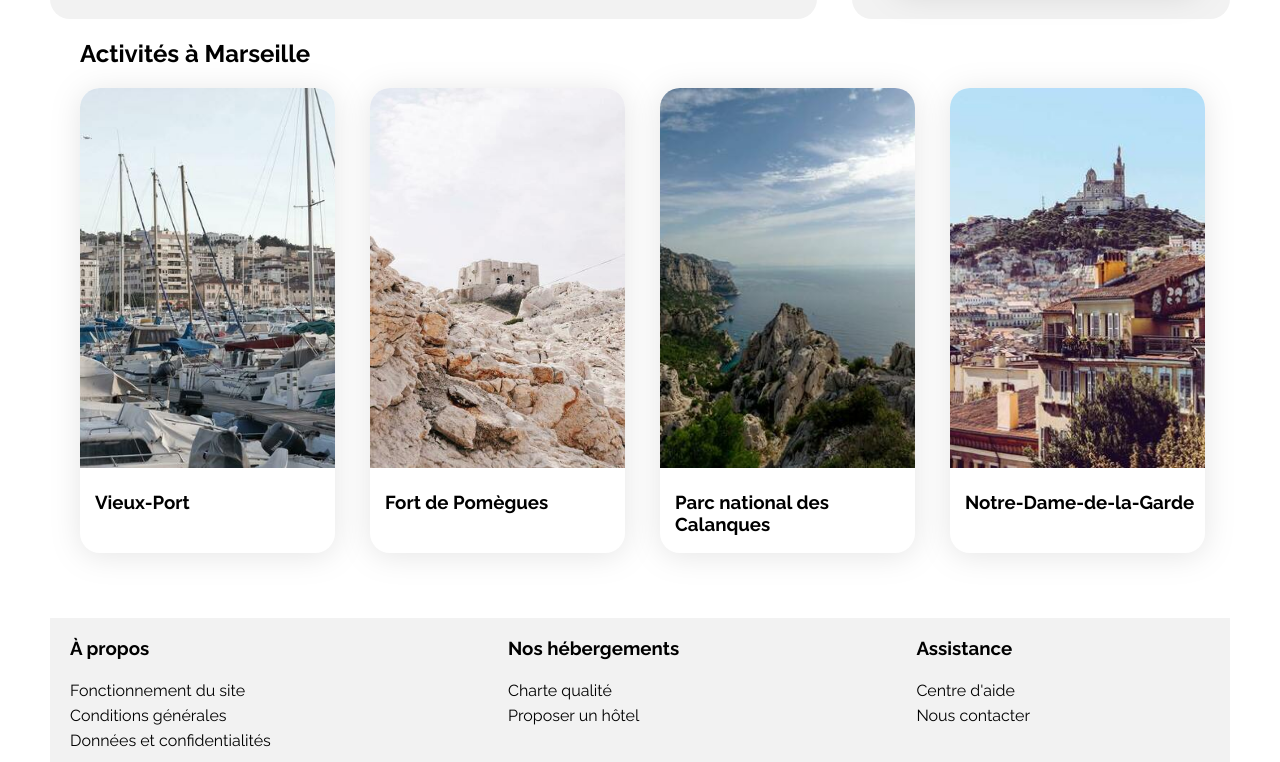
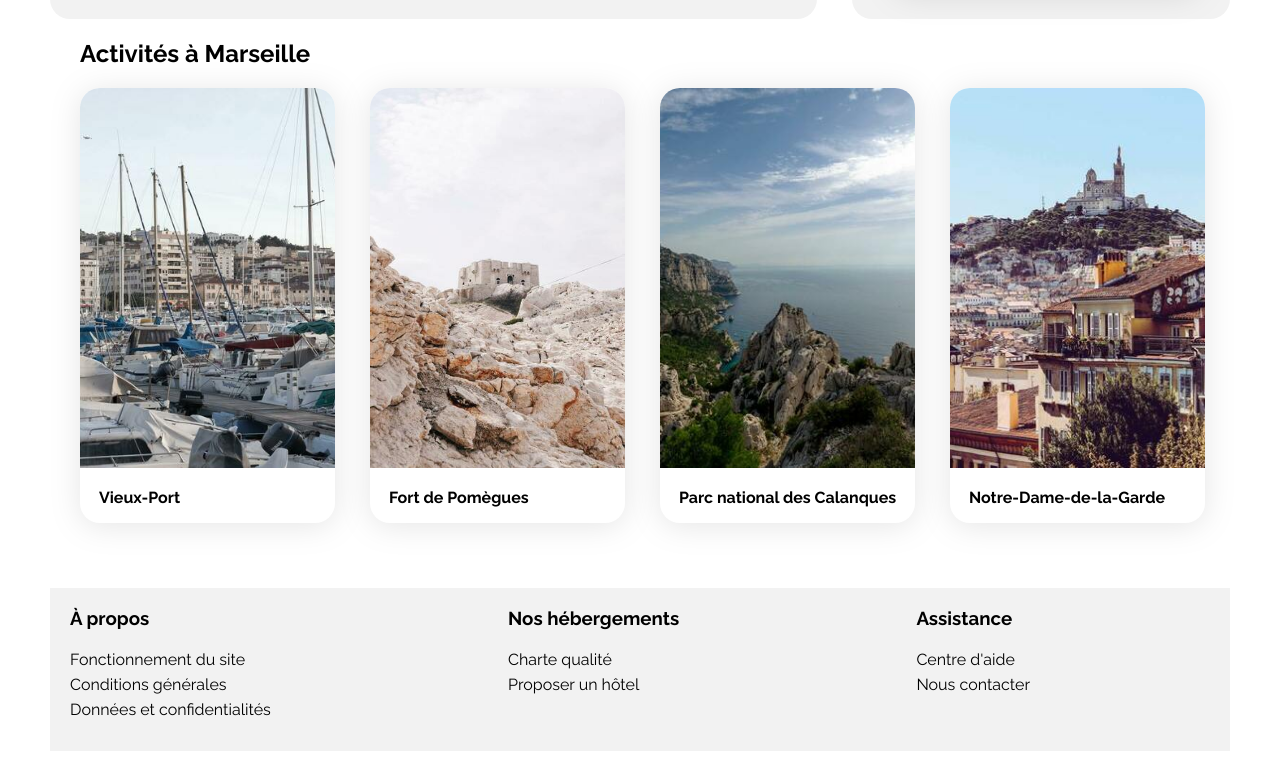
Before and after one commit to apidiya/P3-booki, a plain HTML site: page index.html in a window 1280 px wide. Shown: the part 1043-1805 px from the top of the page. Drawn offline with Linux system fonts and the light colour scheme.

```diff
--- a/css/style.css
+++ b/css/style.css
@@ -136,6 +136,7 @@ input {
     gap: 15px;
     margin-top: 35px;
     margin-bottom: 20px;
+    margin-left: 5px;
 }
 
 .filtresborder {
@@ -312,7 +313,7 @@ input {
     margin-left: 30px;
 }
 
-.activitesmarseillecardflex {
+.activitesmarseille-card-flex {
     margin: 0 10px 0 10px;
     display: flex;
     justify-content: space-around;
@@ -324,9 +325,10 @@ input {
     filter: drop-shadow(0px 3px 15px rgba(0, 0, 0, 0.1));
     border-radius: 20px;
     width: 22%;
+    margin-left: 5px;
 }
 
-.activitesmarseillecardflex img {
+.activitecard img {
     width: 100%;
     height: 380px;
     border-radius: 20px 20px 0px 0px;
@@ -334,14 +336,10 @@ input {
     max-width: 300px;
 }
 
-.activitesmarseillecardflex .card-content {
-    box-sizing: border-box;
-    padding-left: 15px;
+.activitecard h3 {
+    margin-left: 19px;
+    font-size: 16px;
 }
-
- .activitecard {
-    margin-left: 5px;
- }
 
 /* Footer */
 .footer {
--- a/index.html
+++ b/index.html
@@ -66,7 +66,7 @@
                 <p>Plus de 500 logements sont disponibles dans cette ville</p>
             </div>
 
-            <!-- div flex hébergements et populaires -->
+            <!-- Div flex hébergements et populaires -->
             <div class="hebergements-and-populaires">
                 <!-- Section Hébergements à Marseille-->
                 <section class="hebergements" id="navhebergementmarseille">
@@ -196,11 +196,11 @@
                         <a class="afficherplus" href="#" >Afficher plus</a>
                     </div>
                 </section>
-                <!-- Fin section Hébergements à Marseille -->
+                <!-- fin section Hébergements à Marseille -->
 
                 <!-- Section les plus populaires -->
                 <section class="populaires">
-                    <!-- div contenant le titre Les plus populaires et le logo charts-->
+                    <!-- div titre Les plus populaires et icône charts-->
                     <div class="populaires-title">
                         <h2 class="section-title">Les plus populaires</h2>
                         <i class="fa-solid fa-chart-line" aria-hidden="true"></i>
@@ -269,67 +269,52 @@
                         </a>
                     </div>
                 </section>
-                <!-- Fiin section Les plus populaire -->
+                <!-- fin section Les plus populaire -->
             </div>
-            <!-- Fin de la div flex hébergements et populaires -->
+            <!-- fin div flex hébergements et populaires -->
 
-            <!-- section activités a Marseille -->
+            <!-- Section activités a Marseille -->
             <section>
                 <!-- titre -->
                 <h2 id="navactivitemarseille">Activités à Marseille</h2>
-                <!-- div flex avec une nouvelle class pour les card activités-->
-                <div class="activitesmarseillecardflex">
+                <div class="activitesmarseille-card-flex">
+                    <!-- 1ere card -->
                     <article class="activitecard">
                         <a href="#">
                             <img src="./images/activites/reno-laithienne.jpg" alt="photo Vieux-Port">
-                        <div class="card-content">
-                            <div class="card-txt">
                             <h3>Vieux-Port</h3>
-                            </div>
-                        </div>
                         </a>
                     </article>
 
-
+                    <!-- 2eme card -->
                     <article class="activitecard">
                         <a href="#">
                             <img src="./images/activites/paul-hermann.jpg" alt="photo Fort de Pomègues">
-                        <div class="card-content">
-                            <div class="card-txt">
                             <h3>Fort de Pomègues</h3>
-                            </div>
-                        </div>
                         </a>
                     </article>
 
-
+                    <!-- 3eme card -->
                     <article class="activitecard">
                         <a href="#">
                             <img src="./images/activites/kilyan-sockalingum.jpg" alt="photo Parc national des Calanques">
-                        <div class="card-content">
-                            <div class="card-txt">
                             <h3>Parc national des Calanques</h3>
-                            </div>
-                        </div>
                         </a>
                     </article>
 
+                    <!-- 4eme card -->
                     <article class="activitecard">
                         <a href="#">
                             <img src="./images/activites/florian-wehde.jpg" alt="photo Notre-Dame-de-la-Garde">
-                        <div class="card-content">
-                            <div class="card-txt">
                             <h3>Notre-Dame-de-la-Garde</h3>
-                            </div>
-                        </div>
                         </a>
                     </article>
                 </div>
             </section>
         </main>
 
+        <!-- FOOTER -->
         <footer class="footer">
-
             <section>
                 <h3>À propos</h3>
                 <ul>
@@ -354,9 +339,9 @@
                     <li><a href="#">Nous contacter</a></li>
                 </ul>
             </section>
-
         </footer>
+        <!-- fin du footer -->
     </div>
+    <!-- fin div main container -->
 </body>
-
 </html>
```
Lines whose indentation alone changed are shown as unchanged.
